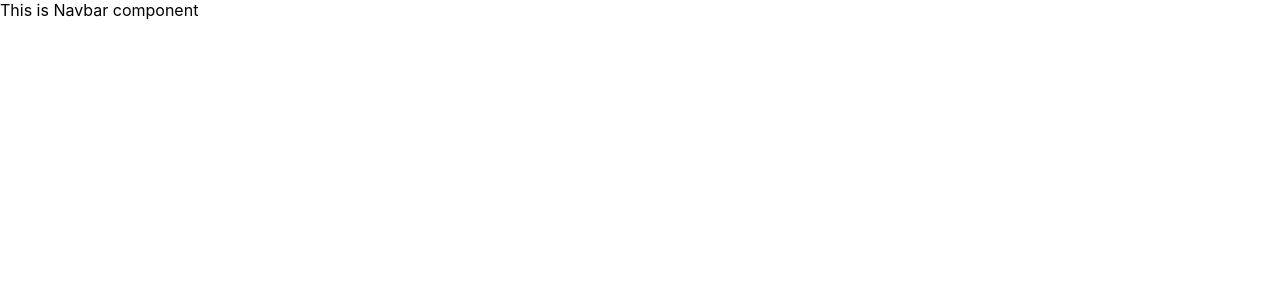
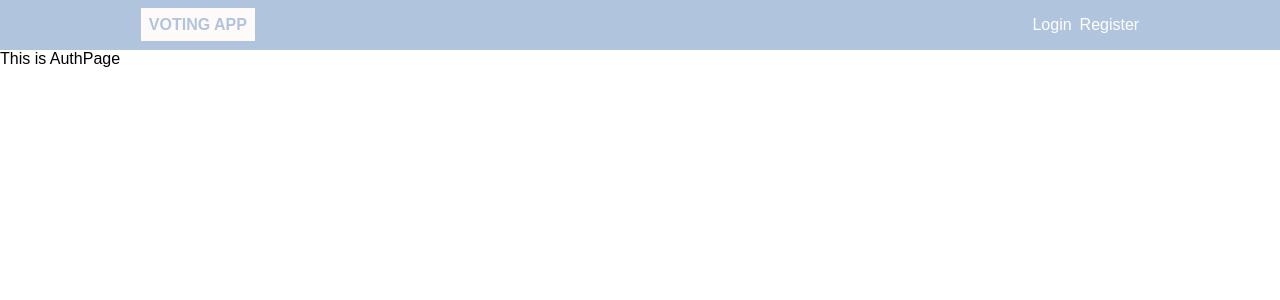
Before and after one commit to ngovanhuong94/fullstack-voting-app, a React (Create React App) app in the folder client/: page /register in a window 1280 px wide. Shown: the top 300 px of the page. Built offline with nearby package versions, Linux system fonts and the light colour scheme.

Commit message:
add css navbar

```diff
--- a/client/src/containers/Navbar.js
+++ b/client/src/containers/Navbar.js
@@ -1,12 +1,23 @@
 import React from 'react'
+import { NavLink } from 'react-router-dom'
 
 
 class Navbar extends React.Component {
     render() {
         return (
-            <div>
-                This is Navbar component
-            </div>
+            <nav className="navbar">
+                <div className="container">
+                    <ul className="navbar-container">
+                        <li>
+                            <NavLink className="navbar-brand" to="/">Voting App</NavLink>
+                        </li>
+                        <li>
+                            <NavLink className="navbar-item" to="/login">Login</NavLink>
+                            <NavLink className="navbar-item" to="/register">Register</NavLink>
+                        </li>
+                    </ul>
+                </div>
+            </nav>
         )
     }
 }
--- a/client/src/containers/RouteViews.js
+++ b/client/src/containers/RouteViews.js
@@ -3,10 +3,21 @@ import { Switch, Route } from 'react-router-dom'
 
 // pages
 import Home from '../pages/Home'
+import AuthPage from '../pages/AuthPage'
 
 const RouteViews = () => (
     <Switch>
         <Route exact path="/" component={Home} />
+        <Route
+            exact
+            path="/login"
+            render={() => <AuthPage authType="login" />}
+        />
+        <Route
+            exact
+            path="/register"
+            render={() => <AuthPage authType="register" />}
+        />
     </Switch>
 )
 
--- a/client/src/index.css
+++ b/client/src/index.css
@@ -1,14 +1,3 @@
-body {
-  margin: 0;
-  padding: 0;
-  font-family: -apple-system, BlinkMacSystemFont, "Segoe UI", "Roboto", "Oxygen",
-    "Ubuntu", "Cantarell", "Fira Sans", "Droid Sans", "Helvetica Neue",
-    sans-serif;
-  -webkit-font-smoothing: antialiased;
-  -moz-osx-font-smoothing: grayscale;
-}
-
-code {
-  font-family: source-code-pro, Menlo, Monaco, Consolas, "Courier New",
-    monospace;
-}
+@import './styles/reset.css';
+@import './styles/base.css';
+@import './styles/navbar.css';
--- /dev/null
+++ b/client/src/pages/AuthPage.js
@@ -0,0 +1,13 @@
+import React from 'react'
+
+class AuthPage extends React.Component {
+    render () {
+        return (
+            <div>
+                This is AuthPage
+            </div>
+        )
+    }
+}
+
+export default AuthPage
--- /dev/null
+++ b/client/src/styles/base.css
@@ -0,0 +1,9 @@
+:root {
+    --blue: #B0C4DE;
+    --light: #FFFAFA;
+}
+
+.container {
+    margin: 0 auto;
+    width: 80%;
+}
--- /dev/null
+++ b/client/src/styles/navbar.css
@@ -0,0 +1,25 @@
+.navbar {
+    padding: 16px;
+    background-color: var(--blue);
+}
+.navbar-container {
+    display: flex;
+    flex-direction: row;
+    justify-content: space-between;
+}
+
+
+.navbar-brand {
+    color: var(--blue);
+    background: var(--light);
+    padding: 8px;
+    text-decoration: none;
+    text-transform: uppercase;
+    font-weight: bold;
+}
+
+.navbar-item {
+    color: white;
+    text-decoration: none;
+    margin-left: 8px;
+}
--- /dev/null
+++ b/client/src/styles/reset.css
@@ -0,0 +1,6 @@
+* {
+    padding: 0;
+    margin: 0;
+    list-style: none;
+    font-family: sans-serif;
+}
```
